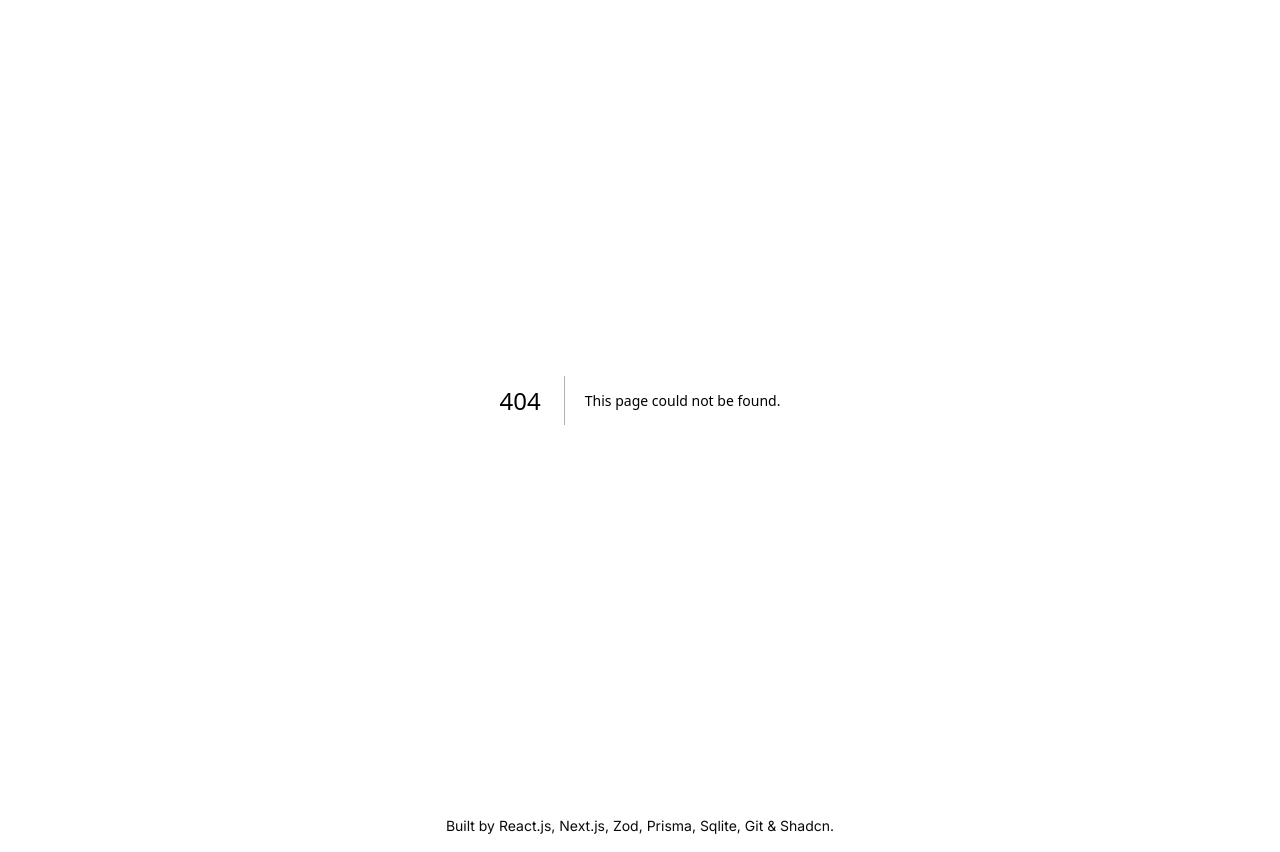
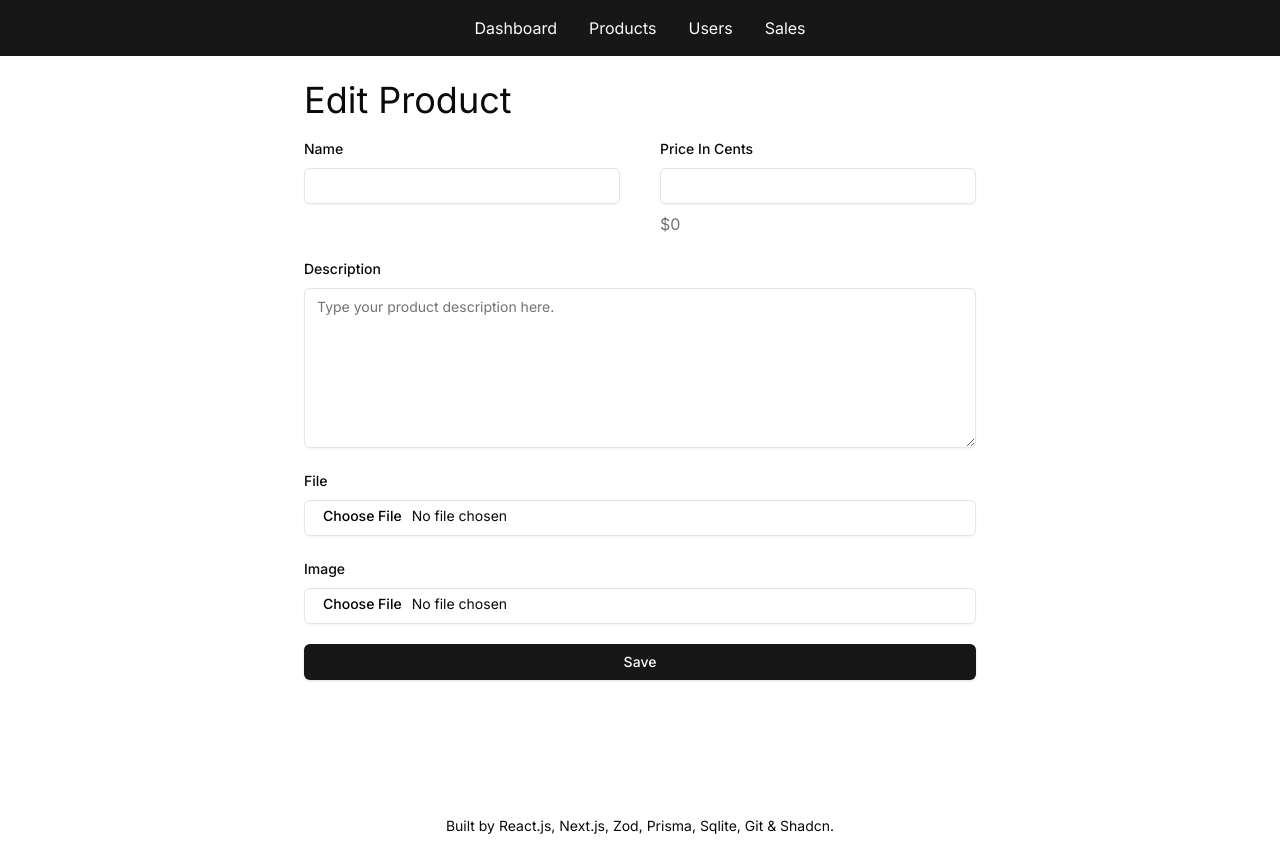
Before and after one commit to DalpatRathore/next-ecomstore, a Next.js app: page /admin/products/1/edit in a window 1280 px wide. Before the commit this address had no page. Built offline with nearby package versions, Linux system fonts and the light colour scheme; no server answers; the database is empty.

Commit message:
feat: product with file & img

```diff
--- a/src/app/admin/_actions/product.ts
+++ b/src/app/admin/_actions/product.ts
@@ -19,6 +19,7 @@ const addFormSchema = z.object({
   file: fileSchema.refine(file => file.size > 0, "File is required"),
   image: imageSchema.refine(file => file.size > 0, "Image required"),
 });
+
 export async function addProduct(prevState: unknown, formData: FormData) {
   const result = addFormSchema.safeParse(
     Object.fromEntries(formData.entries())
@@ -53,6 +54,62 @@ export async function addProduct(prevState: unknown, formData: FormData) {
   redirect("/admin/products");
 }
 
+const editSchema = addFormSchema.extend({
+  file: fileSchema.optional(),
+  image: imageSchema.optional(),
+});
+export async function updateProduct(
+  id: string,
+  prevState: unknown,
+  formData: FormData
+) {
+  const result = editSchema.safeParse(Object.fromEntries(formData.entries()));
+  if (result.success === false) {
+    return result.error.formErrors.fieldErrors;
+  }
+  const data = result.data;
+  const product = await db.product.findUnique({
+    where: { id },
+  });
+
+  if (product === null) return notFound();
+
+  let filePath = product.filePath;
+
+  if (data.file != null && data.file.size > 0) {
+    await fs.unlink(product.filePath);
+    await fs.mkdir("products", { recursive: true });
+    filePath = `products/${crypto.randomUUID()}-${data.file.name}`;
+    await fs.writeFile(filePath, Buffer.from(await data.file.arrayBuffer()));
+  }
+
+  let imagePath = product.imagePath;
+
+  if (data.image != null && data.image.size > 0) {
+    await fs.mkdir("public/products", { recursive: true });
+    imagePath = `/products/${crypto.randomUUID()}-${data.image.name}`;
+    await fs.writeFile(
+      `public${imagePath}`,
+      Buffer.from(await data.image.arrayBuffer())
+    );
+  }
+
+  await db.product.update({
+    where: {
+      id,
+    },
+    data: {
+      name: data.name,
+      description: data.description,
+      priceInCents: data.priceInCents,
+      filePath,
+      imagePath,
+    },
+  });
+
+  redirect("/admin/products");
+}
+
 export const toggleProductAvailability = async (
   id: string,
   inStock: boolean
--- a/src/app/admin/layout.tsx
+++ b/src/app/admin/layout.tsx
@@ -4,7 +4,7 @@ export const dynamic = "force-dynamic";
 
 const AdminLayout = ({ children }: { children: React.ReactNode }) => {
   return (
-    <div className="h-full">
+    <div className="min-h-full">
       <Nav>
         <NavLinks href={"/admin"}>Dashboard</NavLinks>
         <NavLinks href={"/admin/products"}>Products</NavLinks>
--- /dev/null
+++ b/src/app/admin/products/[productId]/edit/page.tsx
@@ -0,0 +1,22 @@
+import PageHeader from "@/app/admin/_components/PageHeader";
+import ProductForm from "../../_components/ProductForm";
+import db from "@/db/db";
+
+const EditProductPage = async ({
+  params,
+}: {
+  params: { productId: string };
+}) => {
+  const product = await db.product.findFirst({
+    where: {
+      id: params.productId,
+    },
+  });
+  return (
+    <div className="w-full max-w-2xl mx-auto">
+      <PageHeader>Edit Product</PageHeader>
+      <ProductForm product={product}></ProductForm>
+    </div>
+  );
+};
+export default EditProductPage;
--- a/src/app/admin/products/_components/ProductForm.tsx
+++ b/src/app/admin/products/_components/ProductForm.tsx
@@ -6,23 +6,37 @@ import { Label } from "@/components/ui/label";
 import { Textarea } from "@/components/ui/textarea";
 import { formatCurrency } from "@/lib/formatters";
 import { useState } from "react";
-import { addProduct } from "../../_actions/product";
+import { addProduct, updateProduct } from "../../_actions/product";
 import { useFormState, useFormStatus } from "react-dom";
+import { Product } from "@prisma/client";
+import Image from "next/image";
 
-const ProductForm = () => {
-  const [priceInCents, setPriceInCents] = useState<number>();
+const ProductForm = ({ product }: { product?: Product | null }) => {
+  const [priceInCents, setPriceInCents] = useState<number | undefined>(
+    product?.priceInCents
+  );
 
-  const [error, action] = useFormState(addProduct, {});
+  const [error, action] = useFormState(
+    product == null ? addProduct : updateProduct.bind(null, product.id),
+    {}
+  );
 
   return (
-    <form action={action} className="space-y-5 w-full max-w-lg mx-auto mb-10">
-      <div className="space-y-2">
+    <form action={action} className="space-y-5 w-full mb-10">
+      <div className="flex gap-10 w-full">
+        <div className="w-full space-y-2">
           <Label htmlFor="name">Name</Label>
-        <Input type="text" id="name" name="name" required></Input>
+          <Input
+            type="text"
+            id="name"
+            name="name"
+            required
+            defaultValue={product?.name || ""}
+          ></Input>
           {error.name && <div className="text-destructive">{error.name}</div>}
         </div>
 
-      <div className="space-y-2">
+        <div className="w-full space-y-2">
           <Label htmlFor="priceInCents">Price In Cents</Label>
           <Input
             type="number"
@@ -39,21 +53,51 @@ const ProductForm = () => {
             <div className="text-destructive">{error.priceInCents}</div>
           )}
         </div>
+      </div>
       <div className="space-y-2">
         <Label htmlFor="description">Description</Label>
-        <Textarea id="description" name="description" required></Textarea>
+        <Textarea
+          id="description"
+          name="description"
+          required
+          defaultValue={product?.description || ""}
+          placeholder="Type your product description here."
+          className="h-40"
+        ></Textarea>
         {error.description && (
           <div className="text-destructive">{error.description}</div>
         )}
       </div>
       <div className="space-y-2">
         <Label htmlFor="file">File</Label>
-        <Input type="file" id="file" name="file" required></Input>
+        <Input
+          type="file"
+          id="file"
+          name="file"
+          required={product === null}
+        ></Input>
+        {product !== null && (
+          <div className="text-muted-foreground">{product?.filePath}</div>
+        )}
         {error.file && <div className="text-destructive">{error.file}</div>}
       </div>
       <div className="space-y-2">
         <Label htmlFor="image">Image</Label>
-        <Input type="file" id="image" name="image" required></Input>
+        <Input
+          type="file"
+          id="image"
+          name="image"
+          required={product === null}
+        ></Input>
+        {product !== null && product?.imagePath && (
+          <Image
+            src={product.imagePath}
+            height={200}
+            width={200}
+            alt="Product Image"
+            className="rounded-md mx-auto"
+          />
+        )}
         {error.image && <div className="text-destructive">{error.image}</div>}
       </div>
       <SubmitButton></SubmitButton>
```
Also changed, not shown: src/app/admin/products/[productId]/download/route.ts (added), 1 other file (tests, documents, lock files or other folders). Lines whose indentation alone changed are shown as unchanged.
